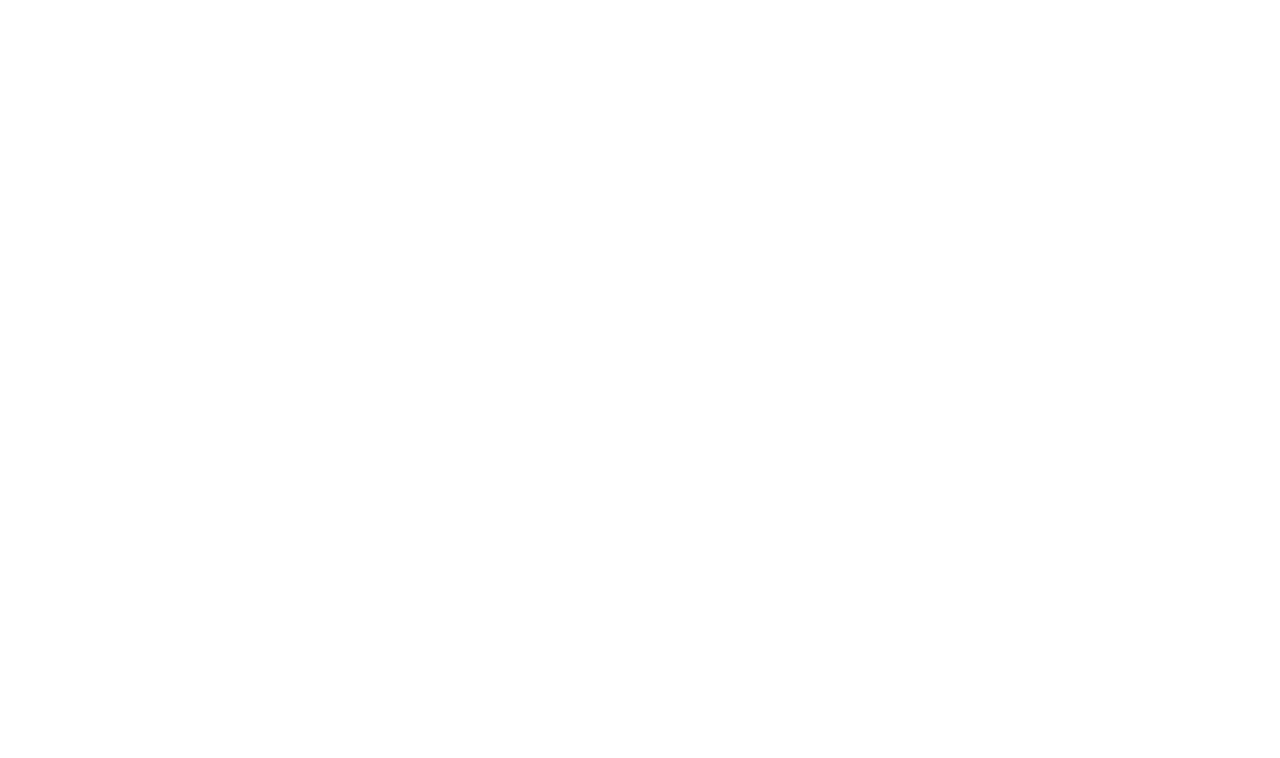
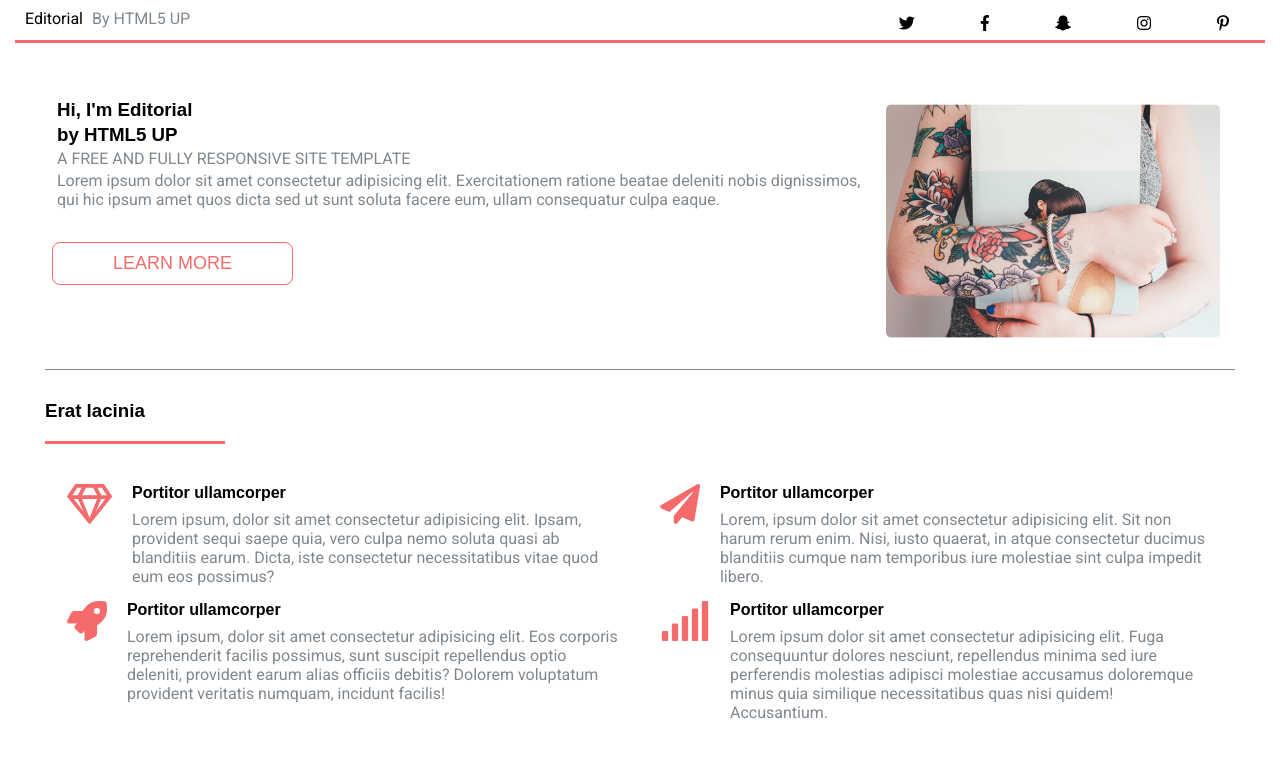
Before and after one commit to karinamina3/Laboratorio-4, a plain HTML site: page index.html in a window 1280 px wide. Drawn offline with Linux system fonts and the light colour scheme.

Commit message:
ejercicio

```diff
--- a/index.html
+++ b/index.html
@@ -4,9 +4,66 @@
     <meta charset="UTF-8">
     <meta name="viewport" content="width=device-width, initial-scale=1.0">
     <meta http-equiv="X-UA-Compatible" content="ie=edge">
-    <title>Document</title>
+    <link rel="stylesheet" href="https://use.fontawesome.com/releases/v5.3.1/css/all.css" integrity="sha384-mzrmE5qonljUremFsqc01SB46JvROS7bZs3IO2EmfFsd15uHvIt+Y8vEf7N7fWAU" crossorigin="anonymous">
+    <link href="https://fonts.googleapis.com/css?family=Roboto" rel="stylesheet">
+    <link rel="stylesheet" href="style.css">
+    <title>Hi, I'm Editorial</title>
 </head>
 <body>
-
+    <header class="container">
+        <p><span>Editorial</span> By HTML5 UP</p>
+        <nav>
+            <ul>
+                <li><a href=""></a><i class="fab fa-twitter"></i></li>
+                <li><a href=""></a><i class="fab fa-facebook-f"></i></li>
+                <li><a href=""></a><i class="fab fa-snapchat-ghost"></i></li>
+                <li><a href=""></a><i class="fab fa-instagram"></i></li>
+                <li><a href=""></a><i class="fab fa-pinterest-p"></i></li>
+        </nav>
+        </ul>
+    </header>
+    <section>
+        <article class="main">
+            <div>
+                <h1>Hi, I'm Editorial</h1>
+                <h1>by HTML5 UP</h1>
+                <p>A FREE AND FULLY RESPONSIVE SITE TEMPLATE</p>
+                <p>Lorem ipsum dolor sit amet consectetur adipisicing elit. Exercitationem ratione beatae deleniti nobis dignissimos, qui hic ipsum amet quos dicta sed ut sunt soluta facere eum, ullam consequatur culpa eaque.</p>
+                <input type="button" value="Learn more">
+            </div>
+            <img src="1.png" alt="Foto" width="350px" height="250px">
+        </article>
+        <h3>Erat lacinia</h3>
+        <article class="main2">
+            <div>
+                <div class="main3">
+                    <div class="icono"> <i class="far fa-gem"></i> </div>
+                    <div> <h4>Portitor ullamcorper</h4>
+                    <p>Lorem ipsum, dolor sit amet consectetur adipisicing elit. Ipsam, provident sequi saepe quia, vero culpa nemo soluta quasi ab blanditiis earum. Dicta, iste consectetur necessitatibus vitae quod eum eos possimus?</p>
+                    </div>
+                </div>
+                <div class="main3">
+                    <div class="icono"> <i class="fas fa-rocket"></i> </div>
+                    <div> <h4>Portitor ullamcorper</h4>
+                    <p>Lorem ipsum, dolor sit amet consectetur adipisicing elit. Eos corporis reprehenderit facilis possimus, sunt suscipit repellendus optio deleniti, provident earum alias officiis debitis? Dolorem voluptatum provident veritatis numquam, incidunt facilis!</p>
+                    </div>
+                </div>
+            </div>
+            <div>
+                <div class="main3">
+                    <div class="icono"> <i class="fas fa-paper-plane"></i> </div>
+                    <div> <h4>Portitor ullamcorper</h4>
+                    <p>Lorem, ipsum dolor sit amet consectetur adipisicing elit. Sit non harum rerum enim. Nisi, iusto quaerat, in atque consectetur ducimus blanditiis cumque nam temporibus iure molestiae sint culpa impedit libero.</p>
+                    </div>
+                </div>
+                <div class="main3">
+                    <div class="icono"> <i class="fas fa-signal"></i> </div>
+                    <div> <h4>Portitor ullamcorper</h4>
+                    <p>Lorem ipsum dolor sit amet consectetur adipisicing elit. Fuga consequuntur dolores nesciunt, repellendus minima sed iure perferendis molestias adipisci molestiae accusamus doloremque minus quia similique necessitatibus quas nisi quidem! Accusantium.</p>
+                    </div>
+                </div>
+            </div>
+        </article>
+    </section>
 </body>
 </html>
--- /dev/null
+++ b/style.css
@@ -0,0 +1,85 @@
+* {
+    margin: 3px 5px;
+}
+
+h1 {
+    font-family: sans-serif;
+    margin-bottom: 0.1px;
+}
+
+p {
+    font-family: 'Roboto', sans-serif;
+    color: #7f888f;
+}
+
+span {
+    color: #000000;
+}
+
+input {
+   border: 1px solid #f56a6a;
+   border-radius: 8px;
+   color: #f56a6a;
+   background-color: #ffffff;
+   text-transform: uppercase;
+   padding: 10px 60px;
+   margin: 30px 0;
+   font-size: 18px;
+}
+
+input:hover {
+    background-color: #eeb1b1;
+}
+
+.container {
+    display: flex;
+    flex-direction: row;
+    justify-content: space-between;
+}
+
+nav ul li {
+    display: inline;
+    padding: 1em;
+}
+
+header {
+    border-bottom: 3px solid #f56a6a;
+}
+
+.main {
+    display: flex;
+    flex-direction: row;
+    margin: 30px;
+    padding: 20px 2px;
+    border-bottom:1px solid #7f888f;
+}
+
+h3 {
+    font-family: sans-serif;
+    display: inline;
+    border-bottom: 3px solid #f56a6a;
+    margin-left: 30px;
+    padding: 20px 80px 20px 0px;
+}
+
+.main2 {
+    display: grid;
+    grid-template-columns: 50% 50%;
+    margin: 30px;
+    padding: 20px 2px;
+}
+
+h4 {
+    font-family: sans-serif;
+    padding-bottom: 5px;
+}
+
+.main3 {
+    display: flex;
+    flex-direction: row;
+}
+
+.icono {
+    color: #f56a6a;
+    font-size: 40px;
+}
```
Also changed, not shown: 1.png (added).
